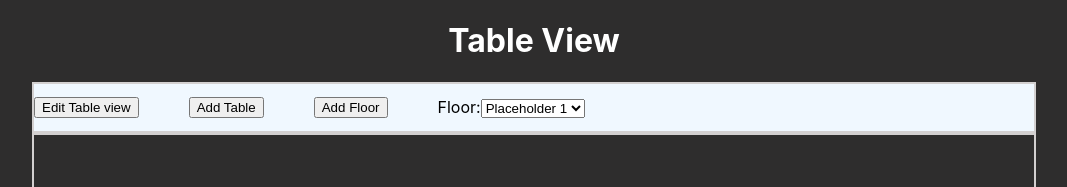
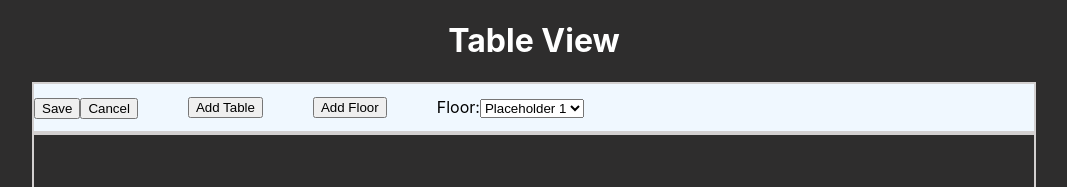
Before and after one commit to tordfa/tableview, a React (Create React App) app: page / in a window 1280 px wide. Both pictures are taken after a click on the button "Edit Table view". Shown: the top 187 px of the page, without its empty margins (106-1173 px from the left). Built offline with nearby package versions, Linux system fonts and the light colour scheme.

Commit message:
Added a save button for saveing table position

```diff
--- a/src/App.js
+++ b/src/App.js
@@ -9,12 +9,17 @@ function App() {
   const [tableList, setTableList] = useState(tableController.getTables())
   const [isEdit, setIsEdit] = useState(false);
 
-  let tableArray = tableController.getTables();
+  let tempTableArray = tableController.getTables();
 
   return (
     <div className="App">
       <h1>Table View</h1>
-      <Controlpanel createTable={()=>{tableController.createTable(setTableList)}} setIsEdit={setIsEdit}></Controlpanel>
+      <Controlpanel
+      createTable={()=>{tableController.createTable(setTableList)}}
+      saveTables={()=>{tableController.saveTables(tempTableArray,setTableList)}}
+      setIsEdit={setIsEdit}
+      isEdit={isEdit}
+      ></Controlpanel>
       <div className='tableContainer'>
         {tableList
         ? tableList.map((table) => {
@@ -24,6 +29,8 @@ function App() {
             yPos={table.y}
             deleteTable={()=>{tableController.deleteTable(table.id,setTableList)}}
             isEdit={isEdit}
+            tempTableArray={tempTableArray}
+            tableId={table.id}
             ></Table>})
         : <></>
         }
--- a/src/components/Controlpanel.jsx
+++ b/src/components/Controlpanel.jsx
@@ -1,7 +1,22 @@
-function Controlpanel({setIsEdit,createTable}){
+function Controlpanel({setIsEdit,isEdit,createTable,saveTables}){
     return (
         <div className="controlpanel">
-            <button onClick={() => setIsEdit((prevstate) => !prevstate)}>Edit Table view</button>
+            <div>
+                {isEdit
+                ?
+                <>
+                <button onClick={()=>{
+                    saveTables();
+                    setIsEdit((prevstate) => !prevstate);
+                }}>Save</button>
+                <button>Cancel</button>
+                </>
+                :
+                <button onClick={() => setIsEdit((prevstate) => !prevstate)}>Edit Table view</button>
+                }
+
+            </div>
+
             <button onClick={createTable}>Add Table</button>
             <button>Add Floor</button>
             <div>
--- a/src/components/Table.jsx
+++ b/src/components/Table.jsx
@@ -1,4 +1,4 @@
-function Table({xPos=0,yPos=0, deleteTable,isEdit}) {
+function Table({xPos=0,yPos=0, deleteTable,isEdit,tempTableArray,tableId}) {
     let x = 0;
     let y = 0;
     let tableWidth = 100;
@@ -12,8 +12,17 @@ function tableClicked(e){
     e.preventDefault();
 }
 
-function tableUnclicked(){
+function tableUnclicked(e){
     mouseDown = false;
+    // update tempTableArray with new position
+        for (let i = 0; i < tempTableArray.length; i++) {
+          if(tempTableArray[i].id === tableId){
+            tempTableArray[i].x = e.currentTarget.offsetLeft;
+            tempTableArray[i].y = e.currentTarget.offsetTop;
+          }
+        }
+    console.log(tempTableArray);
+
 }
 function moveTable(e){
 
```
